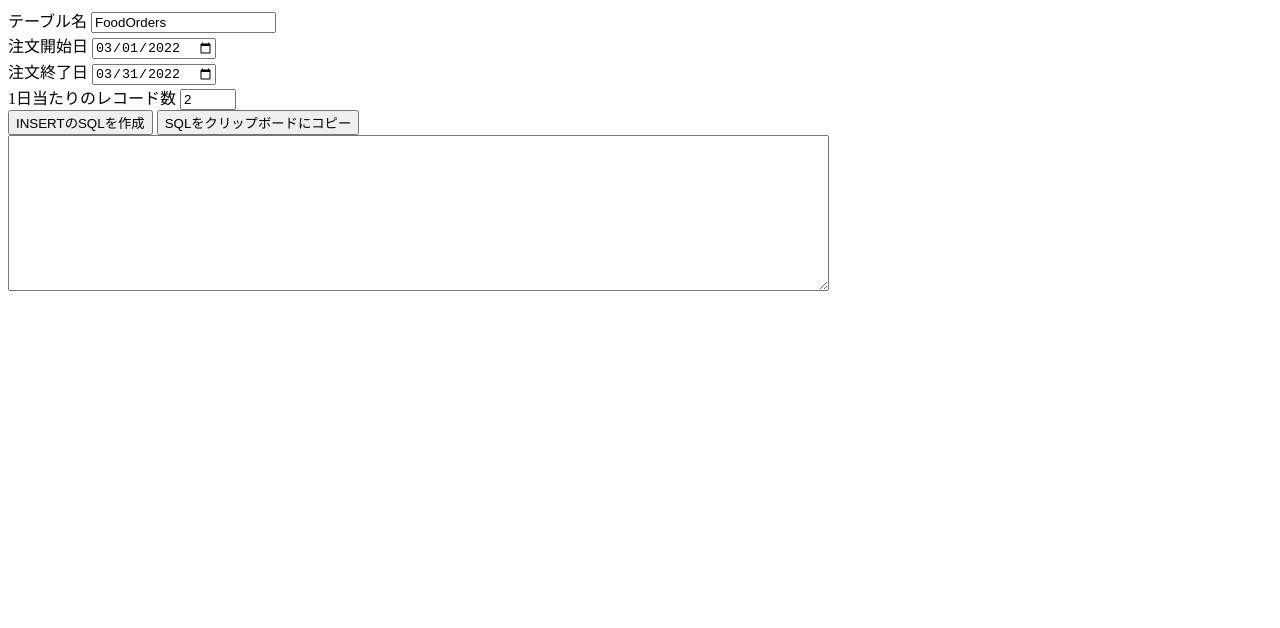
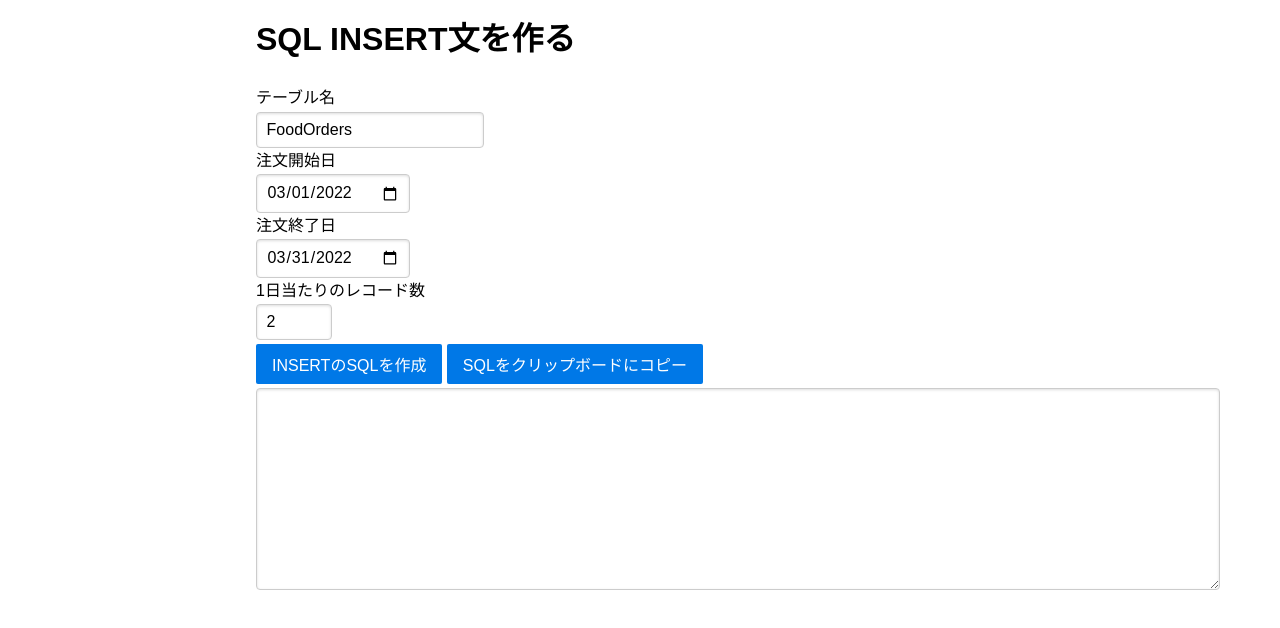
Before and after one commit to HayaUp/SampleSQL, a plain HTML site: page source/index.html in a window 1280 px wide. Drawn offline with nearby package versions, Linux system fonts and the light colour scheme.

Commit message:
見た目を修正

```diff
--- a/source/index.html
+++ b/source/index.html
@@ -5,30 +5,34 @@
     <meta http-equiv="X-UA-Compatible" content="IE=edge">
     <meta name="viewport" content="width=device-width, initial-scale=1.0">
     <title>SQL - INSERT文を作る - </title>
+
+    <link rel="stylesheet" href="https://unpkg.com/purecss@2.1.0/build/pure-min.css" integrity="sha384-yHIFVG6ClnONEA5yB5DJXfW2/KC173DIQrYoZMEtBvGzmf0PKiGyNEqe9N6BNDBH" crossorigin="anonymous">
+    <link rel="stylesheet" href="./style.css">
 </head>
 <body>
-    <div>
+    <div class="content">
+        <h1>SQL INSERT文を作る</h1>
+        <form class="pure-form pure-form-stacked">
+            <fieldset>
                 <label for="">テーブル名</label>
                 <input type="text" id="TableName" value="FoodOrders">
-    </div>
-    <div>
+
                 <label for="StartDate">注文開始日</label>
                 <input type="date" id="StartDate">
-    </div>
-    <div>
+
                 <label for="EndDate">注文終了日</label>
                 <input type="date" id="EndDate">
-    </div>
-    <div>
+
                 <label for="">1日当たりのレコード数</label>
                 <input type="number" id="RecordPerDay" min="0" max="10" value="2">
+
+                <button id="GenerateSQLButton" class="pure-button pure-button-primary">INSERTのSQLを作成</button>
+                <button id="CopyButton" class="pure-button pure-button-primary">SQLをクリップボードにコピー</button>
+                <textarea id="GenerateSQLResult" cols="100" rows="10"></textarea>
+            </fieldset>
+        </form>
     </div>
 
-    <div>
-        <button id="GenerateSQLButton">INSERTのSQLを作成</button>
-        <button id="CopyButton">SQLをクリップボードにコピー</button>
-    </div>
-    <textarea id="GenerateSQLResult" cols="100" rows="10"></textarea>
     <script src="./food.js"></script>
     <script src="./foodOrder.js"></script>
     <script src="./main.js"></script>
--- /dev/null
+++ b/source/style.css
@@ -0,0 +1,5 @@
+.content {
+    margin-left: auto;
+    margin-right: auto;
+    max-width: 768px;
+}
```
Also changed, not shown: 1 other file. Lines whose indentation alone changed are shown as unchanged.
